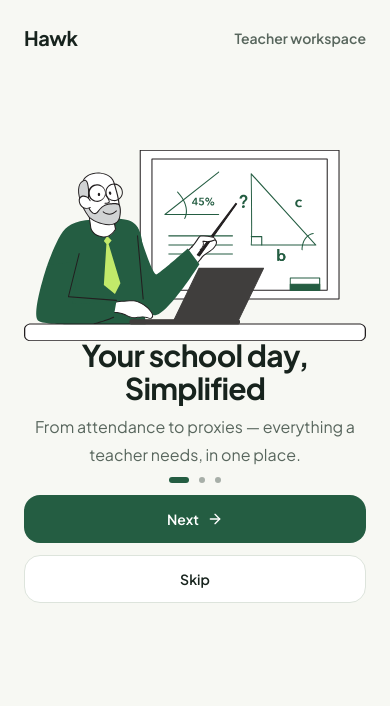
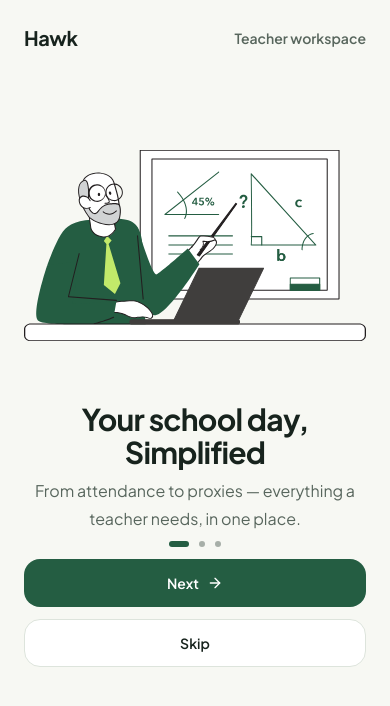
Before and after one commit to koolabhinay07/Hawk, a React (Vite) app: page / in a window 390 px wide. Shown: the top 706 px of the page. Built offline with nearby package versions, Linux system fonts and the light colour scheme; a web font is replaced by a local one.

Commit message:
Add full project source

```diff
--- a/src/OnboardingFlow.tsx
+++ b/src/OnboardingFlow.tsx
@@ -825,7 +825,7 @@ export default function OnboardingFlow({
               {screen === "intro" && (
                 <div className="animate-[fade-in_260ms_ease-out] flex min-h-0 flex-1 flex-col md:justify-center">
                   <div
-                    className={`flex h-[34dvh] min-h-[220px] max-h-[360px] flex-none justify-center md:hidden ${isFirstIntroSlide ? "mt-[34px] mb-0 items-end" : "mb-6 items-center"}`}
+                    className={`flex h-[34dvh] min-h-[220px] max-h-[360px] flex-none justify-center md:hidden ${isFirstIntroSlide ? "mt-[34px] mb-16 items-end" : "mb-6 items-center"}`}
                   >
                     <img
                       src={slideIllustration}
```
